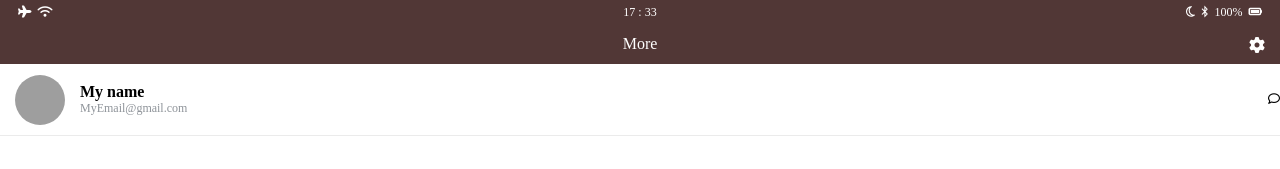
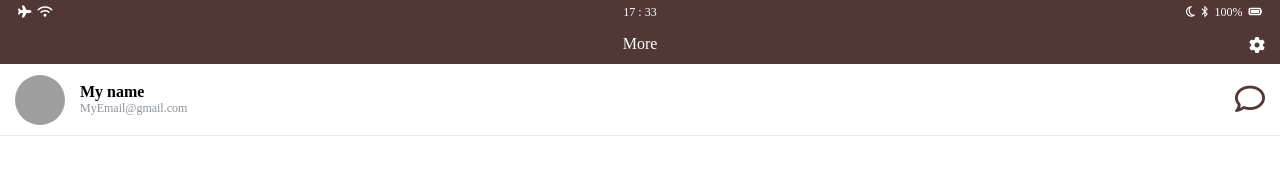
Before and after one commit to odh97/kakao_app_2022, a React (Create React App) app: page /more in a window 1280 px wide. Shown: the top 169 px of the page. Built offline with nearby package versions, Linux system fonts and the light colour scheme; grey boxes are pictures that could not be loaded.

Commit message:
second commit

```diff
--- a/src/styles/More.scss
+++ b/src/styles/More.scss
@@ -41,12 +41,14 @@
                 color: #8E9399;
             }
 
-            .chat_img a {
-                font-size: 30px;
-                margin-right: 15px;
-                color: #513736;
-            }
+
         }//profile_info
+
+        .chat_img a {
+            font-size: 30px;
+            margin-right: 15px;
+            color: #513736;
+        }
     }//user_info
 
 
```
